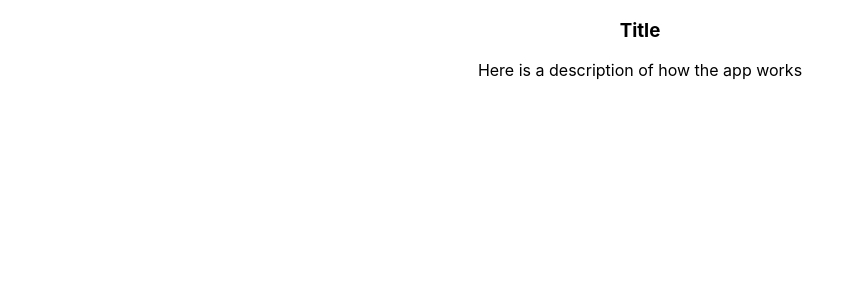
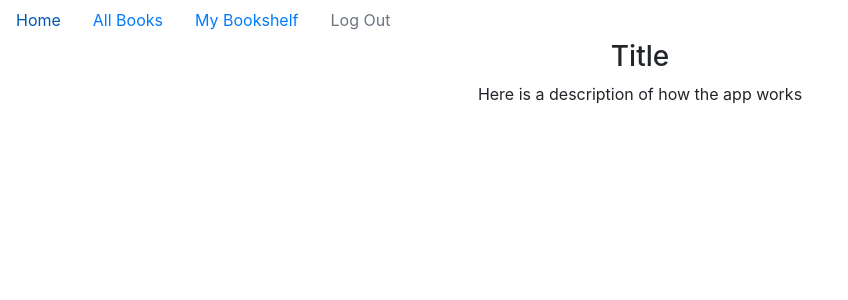
Before and after one commit to t7guma00/Library-project, a React (Create React App) app in the folder library-project/: page /Home in a window 1280 px wide. Shown: the top 300 px of the page, without its empty margins (0-848 px from the left). Built offline with nearby package versions, Linux system fonts and the light colour scheme.

Commit message:
NavBar with Reactstap
Navbar with react strap in Header.js + Bootsrap, Query, and reacstrap packages

```diff
--- a/library-project/src/App.js
+++ b/library-project/src/App.js
@@ -32,7 +32,7 @@ class App extends Component {
               <SignUp />
               </div>
           )}/>
-      </div>
+          </div>
       </BrowserRouter>
     );
   }
--- a/library-project/src/Components/Header.js
+++ b/library-project/src/Components/Header.js
@@ -1,16 +1,25 @@
-import React, { Component } from 'react';
+import React from 'react';
+import { Nav, NavItem, NavLink } from 'reactstrap';
 
-export default class Home extends Component {
-    state = {
-    }
-    render () {
-       return (
-         <div id='body'>
-         <h3>header
-                    </h3>
-                    <p>Here is a description of how
-                     the app works </p>
-          </div>
-       )
-    }
- }
+export default class Header extends React.Component {
+  render() {
+    return (
+      <div>
+        <Nav>
+          <NavItem>
+            <NavLink href="#">Home</NavLink>
+          </NavItem>
+          <NavItem>
+            <NavLink href="#">All Books</NavLink>
+          </NavItem>
+          <NavItem>
+            <NavLink href="#">My Bookshelf</NavLink>
+          </NavItem>
+          <NavItem>
+            <NavLink disabled href="#">Log Out</NavLink>
+          </NavItem>
+        </Nav>
+      </div>
+    );
+  }
+}
--- a/library-project/src/Views/Home.js
+++ b/library-project/src/Views/Home.js
@@ -1,5 +1,5 @@
 import React, { Component } from 'react';
-//import Header from '../Components/Header';
+import Header from '../Components/Header';
 //import Footer from '../Components/Footer';
 export default class Home extends Component {
     state = {
@@ -7,6 +7,7 @@ export default class Home extends Component {
     render () {
        return (
          <div id='container'>
+         <Header/>
          <div id='body'>
          <h3>Title
                     </h3>
--- a/library-project/src/index.js
+++ b/library-project/src/index.js
@@ -3,6 +3,7 @@ import ReactDOM from 'react-dom';
 import './index.css';
 import App from './App';
 import * as serviceWorker from './serviceWorker';
+import 'bootstrap/dist/css/bootstrap.min.css';
 
 ReactDOM.render(<App />, document.getElementById('root'));
 
```
Also changed, not shown: library-project/package.json (+6 -3 lines), library-project/src/Components/Header.css (added), 2 other files (tests, documents, lock files or other folders).
